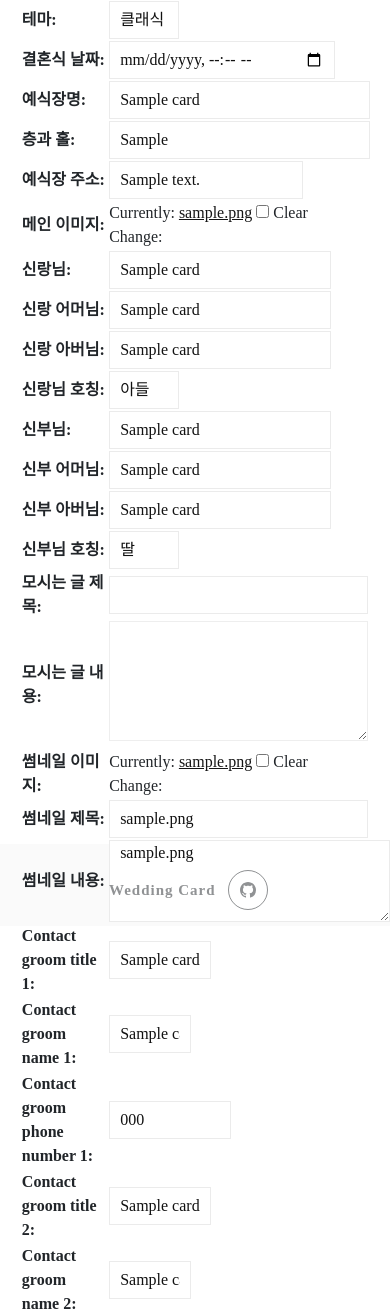
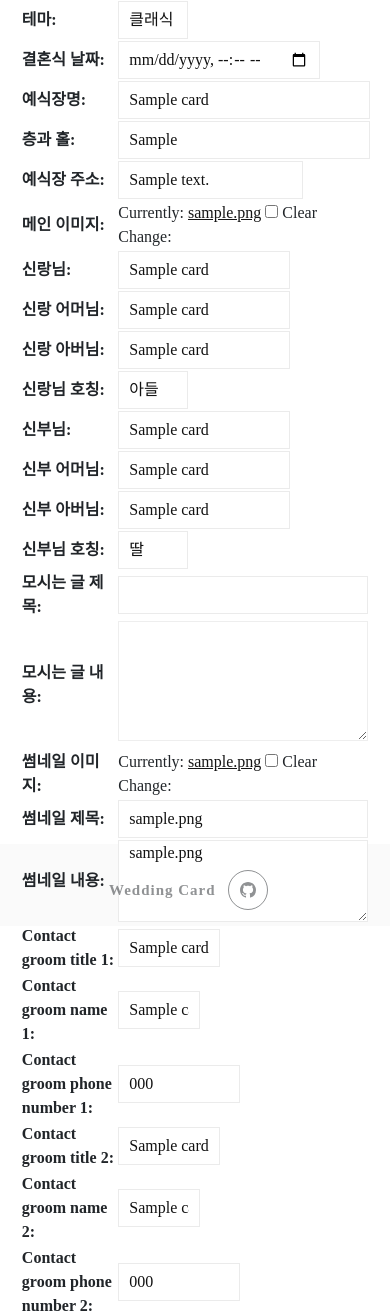
Before and after one commit to seojh8910/wedding-card, a Django app: page /cards/update/1/ in a window 390 px wide. Shown: the part 108-1421 px from the top of the page. Run offline with Django 5.2, Linux system fonts and the light colour scheme; tables that the repository leaves empty hold one stand-in row (values such as "Sample post"); some libraries are stand-ins or nearby versions; some web fonts are replaced.

Commit message:
FE update: 청첩장 생성페이지 반응형 UI 수정 (#22)

```diff
--- a/card/forms.py
+++ b/card/forms.py
@@ -11,7 +11,7 @@ class CardCreationForm(forms.ModelForm):
         exclude = ('user', 'guests_comment',)
         widgets = {
             'theme': forms.Select(attrs={'class': 'inorder_txt'}),
-            'wedding_date': forms.DateTimeInput(attrs={'class': 'inorder_txt', 'type': 'datetime-local'}),
+            'wedding_date': forms.DateTimeInput(attrs={'class': 'inorder_txt', 'type': 'datetime-local', 'style': 'width: calc(100% - 22px); max-width: 180px;'}),
             'main_img': forms.ClearableFileInput(attrs={'onchange': 'previewImage(event)', 'style': 'display:none;', 'data-preview':'preview1', 'class': 'image-input'}),
             'wedding_hall_name': forms.TextInput(attrs={'class': 'inorder_txt', 'style': 'width: calc(100% - 20px); max-width: 378px;'}),
             'wedding_hall_floor': forms.TextInput(attrs={'class': 'inorder_txt', 'style': 'width: calc(100% - 20px); max-width: 378px;'}),
@@ -20,43 +20,43 @@ class CardCreationForm(forms.ModelForm):
             'invitation_title': forms.TextInput(attrs={'class': 'inorder_txt', 'style': 'width: calc(100% - 22px);'}),
             'invitation_content': forms.Textarea(attrs={'class': 'te-textarea', 'contenteditable': 'true', 'style': 'height: 120px; text-align: center;', 'onkeydown': 'enterkeydown()'}),
 
-            'groom_name': forms.TextInput(attrs={'class': 'inorder_txt', 'placeholder': '성함'}),
-            'groom_mother_name': forms.TextInput(attrs={'class': 'inorder_txt', 'placeholder': '성함'}),
-            'groom_father_name': forms.TextInput(attrs={'class': 'inorder_txt', 'placeholder': '성함'}),
+            'groom_name': forms.TextInput(attrs={'class': 'inorder_txt', 'placeholder': '성함', 'style': 'width: calc(100% - 22px); max-width: 150px;'}),
+            'groom_mother_name': forms.TextInput(attrs={'class': 'inorder_txt', 'placeholder': '성함', 'style': 'width: calc(100% - 22px); max-width: 150px;'}),
+            'groom_father_name': forms.TextInput(attrs={'class': 'inorder_txt', 'placeholder': '성함', 'style': 'width: calc(100% - 22px); max-width: 150px;'}),
             'groom_position': forms.Select(attrs={'class': 'inorder_txt'}),
 
-            'bride_name': forms.TextInput(attrs={'class': 'inorder_txt', 'placeholder': '성함'}),
-            'bride_mother_name': forms.TextInput(attrs={'class': 'inorder_txt', 'placeholder': '성함'}),
-            'bride_father_name': forms.TextInput(attrs={'class': 'inorder_txt', 'placeholder': '성함'}),
+            'bride_name': forms.TextInput(attrs={'class': 'inorder_txt', 'placeholder': '성함', 'style': 'width: calc(100% - 22px); max-width: 150px;'}),
+            'bride_mother_name': forms.TextInput(attrs={'class': 'inorder_txt', 'placeholder': '성함', 'style': 'width: calc(100% - 22px); max-width: 150px;'}),
+            'bride_father_name': forms.TextInput(attrs={'class': 'inorder_txt', 'placeholder': '성함', 'style': 'width: calc(100% - 22px); max-width: 150px;'}),
             'bride_position': forms.Select(attrs={'class': 'inorder_txt'}),
 
             'contact_groom_title_1': forms.TextInput(attrs={'class': 'inorder_txt black', 'placeholder': '신랑', 'style': 'width: 80px;'}),
-            'contact_groom_name_1': forms.TextInput(attrs={'class': 'inorder_txt black', 'placeholder': '', 'style': 'width: 60px;'}),
+            'contact_groom_name_1': forms.TextInput(attrs={'class': 'inorder_txt black', 'placeholder': '성함', 'style': 'width: 60px;'}),
             'contact_groom_phone_number_1': forms.TextInput(attrs={'class': 'inorder_txt', 'placeholder': '전화번호', 'type': 'tel', 'style': 'width: 100px;'}),
 
             'contact_groom_title_2': forms.TextInput(attrs={'class': 'inorder_txt black', 'placeholder': '신랑 아버지', 'style': 'width: 80px;'}),
-            'contact_groom_name_2': forms.TextInput(attrs={'class': 'inorder_txt black', 'placeholder': '', 'style': 'width: 60px;'}),
+            'contact_groom_name_2': forms.TextInput(attrs={'class': 'inorder_txt black', 'placeholder': '성함', 'style': 'width: 60px;'}),
             'contact_groom_phone_number_2': forms.TextInput(attrs={'class': 'inorder_txt', 'placeholder': '전화번호', 'type': 'tel', 'style': 'width: 100px;'}),
 
             'contact_groom_title_3': forms.TextInput(attrs={'class': 'inorder_txt black', 'placeholder': '신랑 어머니', 'style': 'width: 80px;'}),
-            'contact_groom_name_3': forms.TextInput(attrs={'class': 'inorder_txt black', 'placeholder': '', 'style': 'width: 60px;'}),
+            'contact_groom_name_3': forms.TextInput(attrs={'class': 'inorder_txt black', 'placeholder': '성함', 'style': 'width: 60px;'}),
             'contact_groom_phone_number_3': forms.TextInput(attrs={'class': 'inorder_txt', 'placeholder': '전화번호', 'type': 'tel', 'style': 'width: 100px;'}),
 
             'contact_bride_title_1': forms.TextInput(attrs={'class': 'inorder_txt black', 'placeholder': '신부', 'style': 'width: 80px;'}),
-            'contact_bride_name_1': forms.TextInput(attrs={'class': 'inorder_txt black', 'placeholder': '', 'style': 'width: 60px;'}),
+            'contact_bride_name_1': forms.TextInput(attrs={'class': 'inorder_txt black', 'placeholder': '성함', 'style': 'width: 60px;'}),
             'contact_bride_phone_number_1': forms.TextInput(attrs={'class': 'inorder_txt', 'placeholder': '전화번호', 'type': 'tel', 'style': 'width: 100px;'}),
 
             'contact_bride_title_2': forms.TextInput(attrs={'class': 'inorder_txt black', 'placeholder': '신부 아버지', 'style': 'width: 80px;'}),
-            'contact_bride_name_2': forms.TextInput(attrs={'class': 'inorder_txt black', 'placeholder': '', 'style': 'width: 60px;'}),
+            'contact_bride_name_2': forms.TextInput(attrs={'class': 'inorder_txt black', 'placeholder': '성함', 'style': 'width: 60px;'}),
             'contact_bride_phone_number_2': forms.TextInput(attrs={'class': 'inorder_txt', 'placeholder': '전화번호', 'type': 'tel','style': 'width: 100px;'}),
 
             'contact_bride_title_3': forms.TextInput(attrs={'class': 'inorder_txt black', 'placeholder': '신부 어머니', 'style': 'width: 80px;'}),
-            'contact_bride_name_3': forms.TextInput(attrs={'class': 'inorder_txt black', 'placeholder': '', 'style': 'width: 60px;'}),
+            'contact_bride_name_3': forms.TextInput(attrs={'class': 'inorder_txt black', 'placeholder': '성함', 'style': 'width: 60px;'}),
             'contact_bride_phone_number_3': forms.TextInput(attrs={'class': 'inorder_txt', 'placeholder': '전화번호', 'type': 'tel','style': 'width: 100px;'}),
 
             'thumb_img': forms.ClearableFileInput(attrs={'onchange': 'previewImage(event)', 'style': 'display:none;', 'data-preview': 'preview2', 'class': 'image-input'}),
             'thumb_title': forms.TextInput(attrs={'class': 'inorder_txt', 'placeholder': '김신랑♥이신부 결혼합니다', 'style': 'max-width: 260px; width: calc(100% - 22px);'}),
-            'thumb_content': forms.Textarea(attrs={'class': 'inorder_txt', 'placeholder': '5월 30일 목요일 오후 1시 30분', 'style': 'width: 100%; max-width: 260px; height: 80px;'}),
+            'thumb_content': forms.Textarea(attrs={'class': 'inorder_txt', 'placeholder': '5월 30일 목요일 오후 1시 30분', 'style': 'width: calc(100% - 22px); max-width: 260px; height: 80px;'}),
         }
         labels = {
             'theme': '테마',
--- a/static/css/card.css
+++ b/static/css/card.css
@@ -578,7 +578,7 @@ audio, canvas, img, svg, video {
 }
 
 .upload-box {
-    width: 200px;
+    max-width: 200px;
     height: 200px;
     border: 1px solid #ddd;
     display: flex;
```
